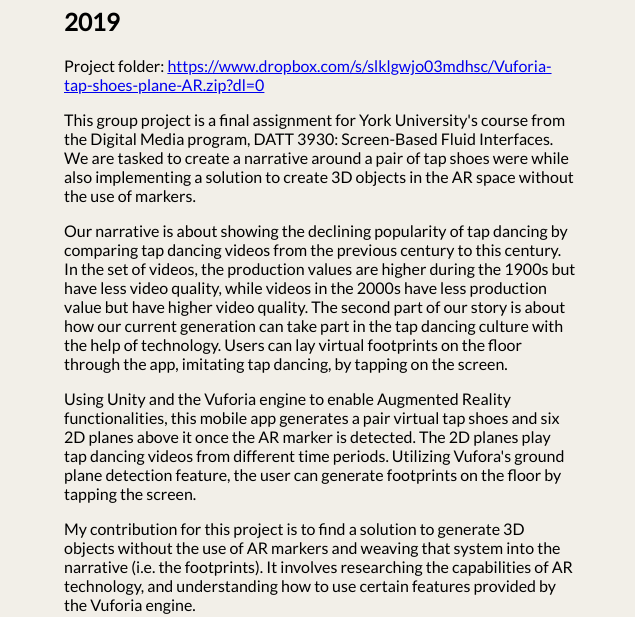
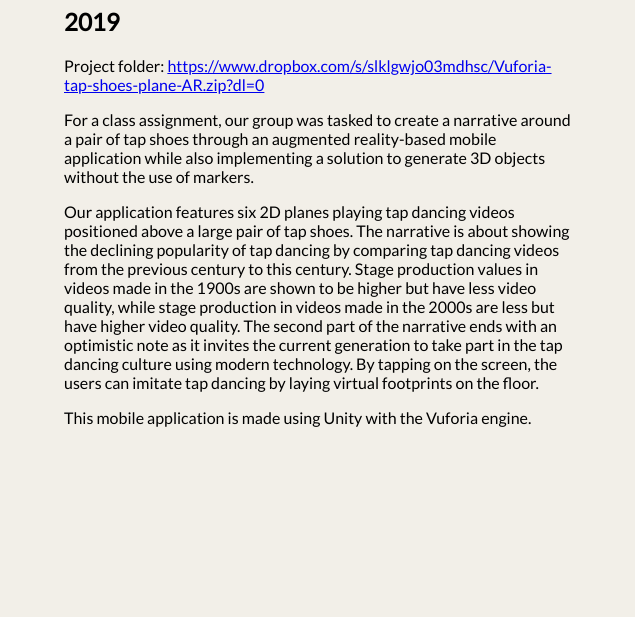
Before and after one commit to erikfern/portfolio, a plain HTML site: page tap-dance-augmented-reality.html in a window 1280 px wide. Shown: the part 364-981 px from the top of the page, 0-635 px from the left. Drawn offline with Linux system fonts and the light colour scheme.

Commit message:
may 16 push

```diff
--- a/tap-dance-augmented-reality.html
+++ b/tap-dance-augmented-reality.html
@@ -20,19 +20,15 @@
         <p>Project folder: <a href="https://www.dropbox.com/s/slklgwjo03mdhsc/Vuforia-tap-shoes-plane-AR.zip?dl=0">https://www.dropbox.com/s/slklgwjo03mdhsc/Vuforia-tap-shoes-plane-AR.zip?dl=0</a></p>
 
         <P>
-    		This group project is a final assignment for York University's course from the Digital Media program, DATT 3930: Screen-Based Fluid Interfaces. We are tasked to create a narrative around a pair of tap shoes were while also implementing a solution to create 3D objects in the AR space without the use of markers.
+          For a class assignment, our group was tasked to create a narrative around a pair of tap shoes through an augmented reality-based mobile application while also implementing a solution to generate 3D objects without the use of markers.
         </P>
 
         <p>
-    		Our narrative is about showing the declining popularity of tap dancing by comparing tap dancing videos from the previous century to this century. In the set of videos, the production values are higher during the 1900s but have less video quality, while videos in the 2000s have less production value but have higher video quality. The second part of our story is about how our current generation can take part in the tap dancing culture with the help of technology. Users can lay virtual footprints on the floor through the app, imitating tap dancing, by tapping on the screen.
+            Our application features six 2D planes playing tap dancing videos positioned above a large pair of tap shoes. The narrative is about showing the declining popularity of tap dancing by comparing tap dancing videos from the previous century to this century. Stage production values in videos made in the 1900s are shown to be higher but have less video quality, while stage production in videos made in the 2000s are less but have higher video quality. The second part of the narrative ends with an optimistic note as it invites the current generation to take part in the tap dancing culture using modern technology. By tapping on the screen, the users can imitate tap dancing by laying virtual footprints on the floor.
         </p>
 
         <p>
-    		Using Unity and the Vuforia engine to enable Augmented Reality functionalities, this mobile app generates a pair virtual tap shoes and six 2D planes above it once the AR marker is detected. The 2D planes play tap dancing videos from different time periods. Utilizing Vufora's ground plane detection feature, the user can generate footprints on the floor by tapping the screen.
-    	</p>
-
-    	<p>
-    		My contribution for this project is to find a solution to generate 3D objects without the use of AR markers and weaving that system into the narrative (i.e. the footprints). It involves researching the capabilities of AR technology, and understanding how to use certain features provided by the Vuforia engine.
+            This mobile application is made using Unity with the Vuforia engine.
         </p>
   	</div>
 	</div>
```
Also changed, not shown: 1 other file. Lines whose indentation alone changed are shown as unchanged.
